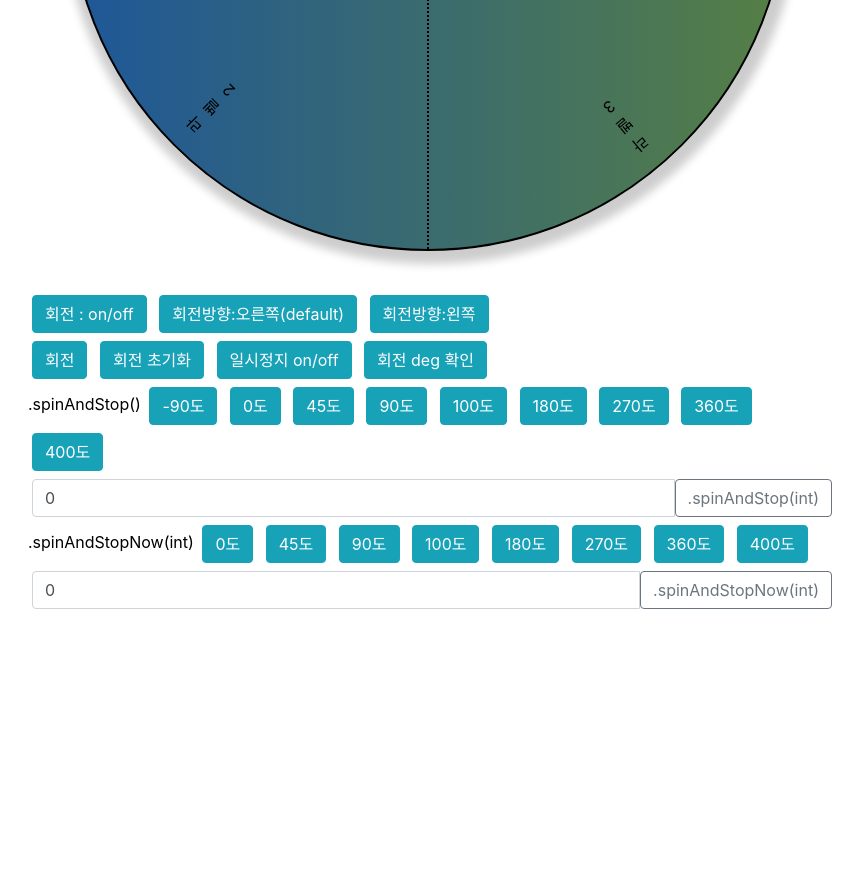
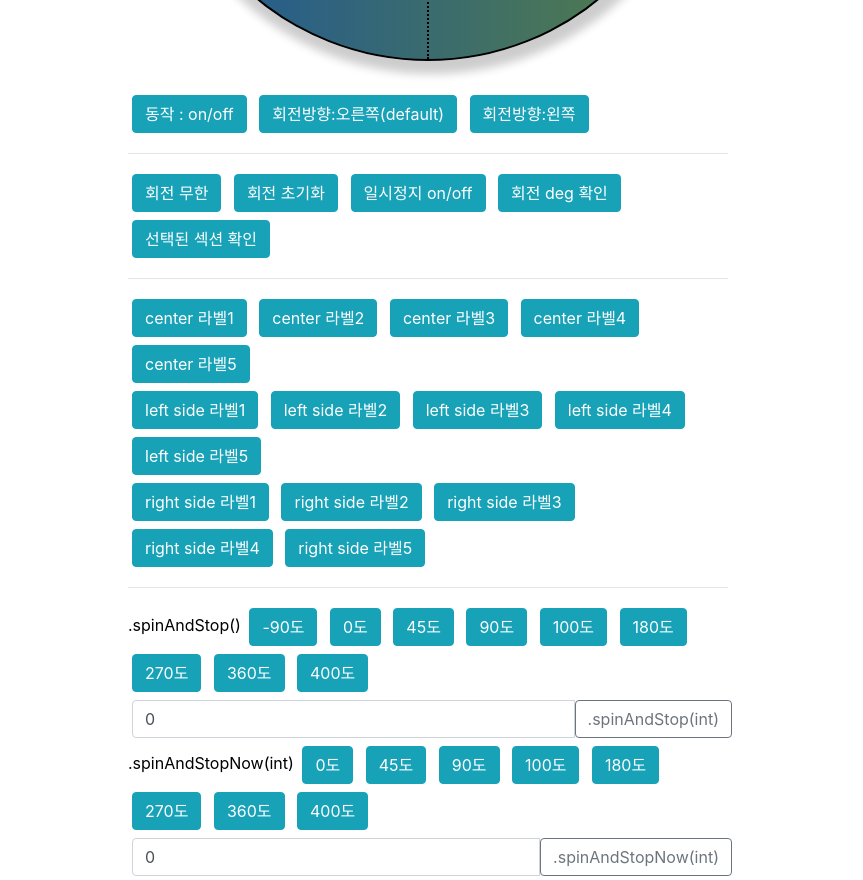
Before and after one commit to mins01/game_wheel_of_fortune, a plain HTML site: page game.html in a window 1280 px wide. Shown: the part 565-1445 px from the top of the page, without its empty margins (212-1075 px from the left). Before the commit the page ends 1178 px from the top, so only its background shows below. Drawn offline with nearby package versions, Linux system fonts and the light colour scheme.

Commit message:
지정 섹션으로 회전

```diff
--- a/WheelOfFortune.js
+++ b/WheelOfFortune.js
@@ -56,6 +56,37 @@ class WheelOfFortune{
       },10)
     }
   }
+  get sections(){
+    let sections = [];
+    this.wrap.querySelectorAll('.wof-wheel-disc-el-section').forEach(element => {
+      const st = getComputedStyle(element)
+      let section = {
+        element:element,
+        line_1_rotate:parseInt(st.getPropertyValue('--section-line-1-rotate'),10),
+        line_2_rotate:parseInt(st.getPropertyValue('--section-line-2-rotate'),10),
+        label:element.querySelector('.wof-wheel-disc-el-section-label').innerText
+      }
+      if(section.line_1_rotate > section.line_2_rotate){
+        line_1_rotate = line_1_rotate - 360;
+      }
+      sections.push(section)
+    });
+    return sections;
+  }
+  get currentSection(){
+    let wheel_rotate = this.wheel_rotate;
+    let sections = this.sections;
+    let currentSection = null;
+    sections.forEach(section => {
+      let line_1_rotate = section.line_1_rotate;
+      let line_2_rotate = section.line_2_rotate;
+
+      if(wheel_rotate > line_1_rotate && wheel_rotate <= line_2_rotate ){
+        currentSection = section;
+      }
+    });
+    return currentSection;
+  }
 }
 
 export default WheelOfFortune ;
--- a/game.css
+++ b/game.css
@@ -154,7 +154,7 @@
 }
 .wof-wrap.on[data-spin="now"] .wof-wheel-disc-el{
     animation-name: spin-now;
-    animation-duration: 1s;
+    animation-duration: 0.1s;
     animation-iteration-count: 1;
     animation-fill-mode: forwards ;
     animation-timing-function: linear ;
@@ -171,6 +171,6 @@
     to {transform: rotate(  calc( 360deg * var(--spin-dir) + var(--wheel-rotate ) ) ); }
 }
 @keyframes spin-now {
-    /* from {transform: rotate( 0deg );} */
+    from {transform: rotate(  var(--wheel-rotate ) );}
     to {transform: rotate(  var(--wheel-rotate ) ); }
 }
--- a/game.html
+++ b/game.html
@@ -57,7 +57,7 @@
 		<h1>돌림판 : wheel of fortune</h1>
 		<div>
 			<div class="wof-container">
-				<div class="wof-wrap on" id="wof-01">
+				<div class="wof-wrap on" id="wof-01" style="max-width: 600px;">
 					<div class="wof-arrow-wrap">
 						<div class="wof-arrow-box">
 							<div class="wof-arrow-el">
@@ -69,7 +69,7 @@
 						<div class="wof-wheel-box">
 							<div class="wof-wheel-disc">
 								<div class="wof-wheel-disc-el">
-									<div class="wof-wheel-disc-el-section" style="--section-line-1-rotate:0deg;--section-line-2-rotate:90deg">
+									<div class="wof-wheel-disc-el-section" style="--section-line-1-rotate:-60deg;--section-line-2-rotate:90deg">
 										<!-- <div class="wof-wheel-disc-el-section-line wof-wheel-disc-el-section-line-1"></div> -->
 										<div class="wof-wheel-disc-el-section-line wof-wheel-disc-el-section-line-2"></div>
 										<div class="wof-wheel-disc-el-section-label">라벨1</div>
@@ -89,7 +89,7 @@
 										<div class="wof-wheel-disc-el-section-line wof-wheel-disc-el-section-line-2"></div>
 										<div class="wof-wheel-disc-el-section-label">라벨4</div>
 									</div>
-									<div class="wof-wheel-disc-el-section" style="--section-line-1-rotate:280deg;--section-line-2-rotate:360deg;">
+									<div class="wof-wheel-disc-el-section" style="--section-line-1-rotate:280deg;--section-line-2-rotate:300deg;">
 										<!-- <div class="wof-wheel-disc-el-section-line wof-wheel-disc-el-section-line-1"></div> -->
 										<div class="wof-wheel-disc-el-section-line wof-wheel-disc-el-section-line-2"></div>
 										<div class="wof-wheel-disc-el-section-label">라벨5</div>
@@ -100,17 +100,40 @@
 					</div>
 					<div class="wof-btns">
 						<div class="">
-							<button class="btn btn-info m-1" type="button" onclick="wof.wrap.classList.toggle('on')">회전 : on/off</button>
+							<button class="btn btn-info m-1" type="button" onclick="wof.wrap.classList.toggle('on')">동작 : on/off</button>
 							<button class="btn btn-info m-1" type="button" onclick="wof.wrap.classList.remove('spin-dir-left')">회전방향:오른쪽(default)</button>
 							<button class="btn btn-info m-1" type="button" onclick="wof.wrap.classList.add('spin-dir-left')">회전방향:왼쪽</button>
 						</div>
+						<hr>
 						<div class="">
-							<button class="btn btn-info m-1" type="button" onclick="wof.spin()">회전</button>
+							<button class="btn btn-info m-1" type="button" onclick="wof.spin()">회전 무한</button>
 							<button class="btn btn-info m-1" type="button" onclick="wof.spinReset()">회전 초기화</button>
 							<button class="btn btn-info m-1" type="button" onclick="wof.wrap.classList.toggle('pause')">일시정지 on/off</button>
 							<button class="btn btn-info m-1" type="button" onclick="alert(wof.wheel_rotate)">회전 deg 확인</button>
+							<button class="btn btn-info m-1" type="button" onclick="alert(wof.currentSection.label);console.log(wof.currentSection)">선택된 섹션 확인</button>
 						</div>
+						<hr>
+						<div class="">
+							<button class="btn btn-info m-1" type="button" onclick="let section = wof.sections[0]; wof.spinAndStop((section.line_1_rotate + section.line_2_rotate)/2)">center 라벨1</button>
+							<button class="btn btn-info m-1" type="button" onclick="let section = wof.sections[1]; wof.spinAndStop((section.line_1_rotate + section.line_2_rotate)/2)">center 라벨2</button>
+							<button class="btn btn-info m-1" type="button" onclick="let section = wof.sections[2]; wof.spinAndStop((section.line_1_rotate + section.line_2_rotate)/2)">center 라벨3</button>
+							<button class="btn btn-info m-1" type="button" onclick="let section = wof.sections[3]; wof.spinAndStop((section.line_1_rotate + section.line_2_rotate)/2)">center 라벨4</button>
+							<button class="btn btn-info m-1" type="button" onclick="let section = wof.sections[4]; wof.spinAndStop((section.line_1_rotate + section.line_2_rotate)/2)">center 라벨5</button>
+							<br>
+							<button class="btn btn-info m-1" type="button" onclick="let section = wof.sections[0]; wof.spinAndStop(section.line_2_rotate - 1)">left side 라벨1</button>
+							<button class="btn btn-info m-1" type="button" onclick="let section = wof.sections[1]; wof.spinAndStop(section.line_2_rotate - 1)">left side 라벨2</button>
+							<button class="btn btn-info m-1" type="button" onclick="let section = wof.sections[2]; wof.spinAndStop(section.line_2_rotate - 1)">left side 라벨3</button>
+							<button class="btn btn-info m-1" type="button" onclick="let section = wof.sections[3]; wof.spinAndStop(section.line_2_rotate - 1)">left side 라벨4</button>
+							<button class="btn btn-info m-1" type="button" onclick="let section = wof.sections[4]; wof.spinAndStop(section.line_2_rotate - 1)">left side 라벨5</button>
+							<br>
+							<button class="btn btn-info m-1" type="button" onclick="let section = wof.sections[0]; wof.spinAndStop(section.line_1_rotate + 1)">right side 라벨1</button>
+							<button class="btn btn-info m-1" type="button" onclick="let section = wof.sections[1]; wof.spinAndStop(section.line_1_rotate + 1)">right side 라벨2</button>
+							<button class="btn btn-info m-1" type="button" onclick="let section = wof.sections[2]; wof.spinAndStop(section.line_1_rotate + 1)">right side 라벨3</button>
+							<button class="btn btn-info m-1" type="button" onclick="let section = wof.sections[3]; wof.spinAndStop(section.line_1_rotate + 1)">right side 라벨4</button>
+							<button class="btn btn-info m-1" type="button" onclick="let section = wof.sections[4]; wof.spinAndStop(section.line_1_rotate + 1)">right side 라벨5</button>
 
+						</div>
+						<hr>
 						<div class="">
 							.spinAndStop()
 							<button class="btn btn-info m-1" type="button" onclick="wof.spinAndStop(-90)">-90도</button>
```
